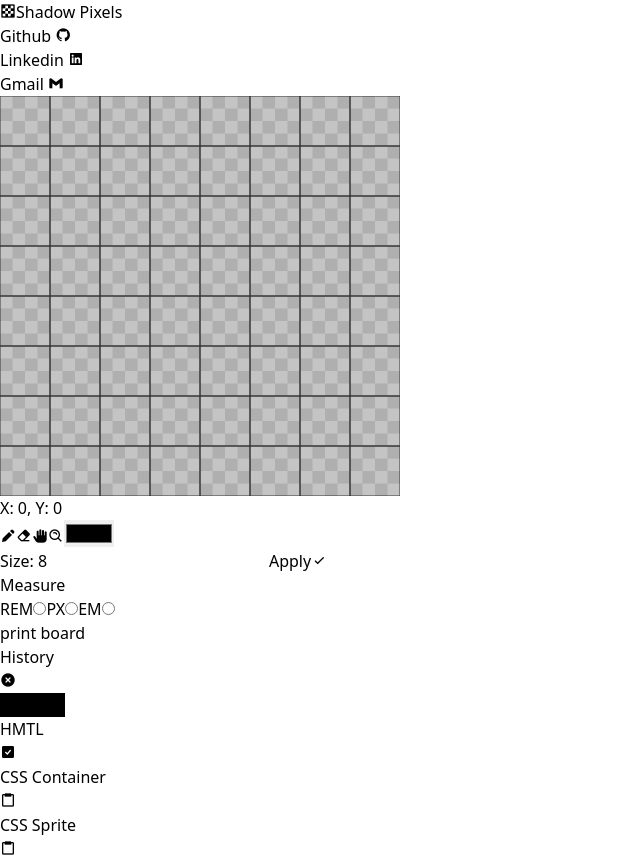
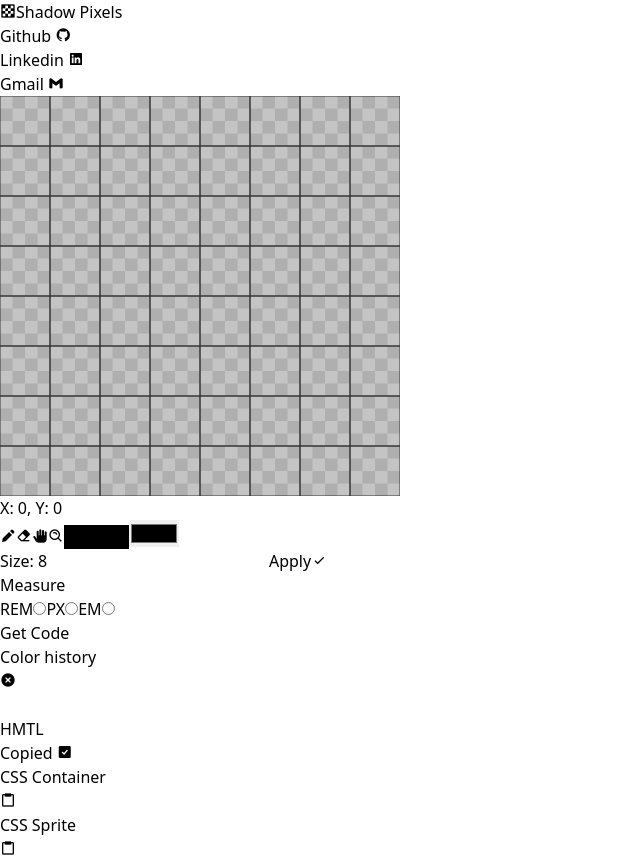
Before and after one commit to Cesar-CARV/shadowPixels, a React (Vite) app: page / in a window 1280 px wide. Both pictures are taken after a click on the button 8 px from the left and 753 px from the top of the page. Shown: the whole page, without its empty margins (0-640 px from the left). Built offline with nearby package versions, Linux system fonts and the light colour scheme.

Commit message:
copiar al dar click en CodeBlock y cambio en los ColorButton

```diff
--- a/index.html
+++ b/index.html
@@ -9,7 +9,7 @@
     <title>Shadow Pixels</title>
   </head>
   <body>
-    <div id="root"></div>
+    <div id="root" class="bg-gray-950 text-gray-200"></div>
     <script type="module" src="/src/main.jsx"></script>
   </body>
 </html>
--- a/src/App.jsx
+++ b/src/App.jsx
@@ -23,7 +23,6 @@ function App() {
   // canvas
   const getBoard = newboard => {
     setBoard(newboard);
-    // console.log(board);
   }
 
   // hitorial
@@ -86,13 +85,13 @@ function App() {
             <ToolButton type={TOOLS.ERASER} active={currentTool === TOOLS.ERASER} cb={() => setCurrentTool(TOOLS.ERASER)} />
             <ToolButton type={TOOLS.HAND} active={currentTool === TOOLS.HAND} cb={() => setCurrentTool(TOOLS.HAND)} />
             <ToolButton type={TOOLS.LENS} active={currentTool === TOOLS.LENS} cb={() => setCurrentTool(TOOLS.LENS)} />
-            <ColorButton color={currentColor} click={() => { }} />
+            <ColorButton color={currentColor} click={() => { }} showHex={true} />
             <input type="color" onChange={handleClickColor} />
           </div>
 
           {/* Form size */}
           <CanvasControls changeSize={changeSize} changeMeasure={changeMeasure}/>
-          <button className="bg-indigo-700 text-white px-4 py-2" onClick={convertBoardToCSs}>print board</button>
+          <button className="bg-indigo-700 text-white px-4 py-2" onClick={convertBoardToCSs}>Get Code</button>
 
           {/* History */}
           <History items={history} clear={clearColorHistory} updateColor={updateCurrentColor} />
--- a/src/components/CodeBlock.jsx
+++ b/src/components/CodeBlock.jsx
@@ -12,11 +12,16 @@ function CodeBlock({ code, title }) {
 
 
     return (
-        <section className="flex-grow h-auto max-h-96 max-w-xs bg-gray-950 text-white">
+        <section className="flex-grow h-auto max-h-96 max-w-xs bg-gray-950 text-white" onClick={handleClick}>
             <header className="p-4 flex justify-between items-center bg-gray-900">
                 <h4>{title}</h4>
                 <button onClick={handleClick}>
-                    {copied ? <i className='bx bxs-check-square'></i> : <i className='bx bx-clipboard'></i>}
+                    {
+                        copied ?
+                            <div><span>Copied</span> <i className='bx bxs-check-square'></i></div>
+                            :
+                            <i className='bx bx-clipboard'></i>
+                    }
                 </button>
             </header>
             <div className="p-4">
--- a/src/components/ColorButton.jsx
+++ b/src/components/ColorButton.jsx
@@ -3,7 +3,9 @@ function ColorButton({ color, click, showHex }) {
         <button
             className={`${showHex ? "w-auto" : "w-10"} h-10 px-4 py-2 font-mono`}
             onClick={() => click(color)}
-            style={{ backgroundColor: color }}>
+            style={{ backgroundColor: color }}
+            title={color}
+        >
             {showHex && color}
         </button>
     )
--- a/src/components/History.jsx
+++ b/src/components/History.jsx
@@ -9,7 +9,7 @@ function History({ items, clear, updateColor }) {
     return (
         <section>
             <header>
-                <h3>History</h3>
+                <h3>Color history</h3>
                 <button onClick={handleClearClick}>
                     <i className='bx bxs-x-circle'></i>
                 </button>
@@ -17,7 +17,7 @@ function History({ items, clear, updateColor }) {
             <ul>
                 {history.map((item, i) => (
                     <li key={i}>
-                        <ColorButton color={item} click={handleUpdateColorClick} showHex={true}/>
+                        <ColorButton color={item} click={handleUpdateColorClick} showHex={false}/>
                     </li>
                 ))}
             </ul>
```
